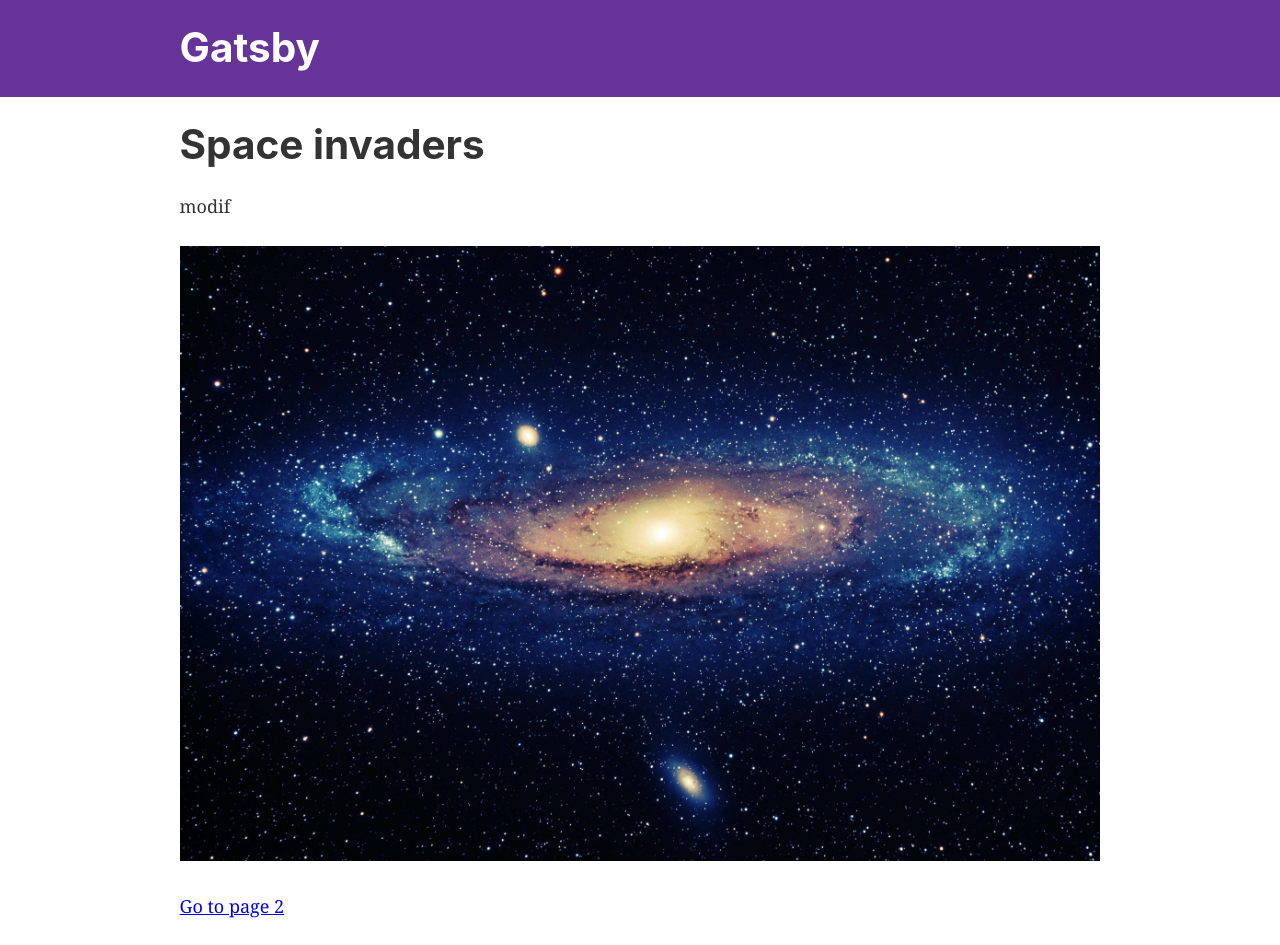
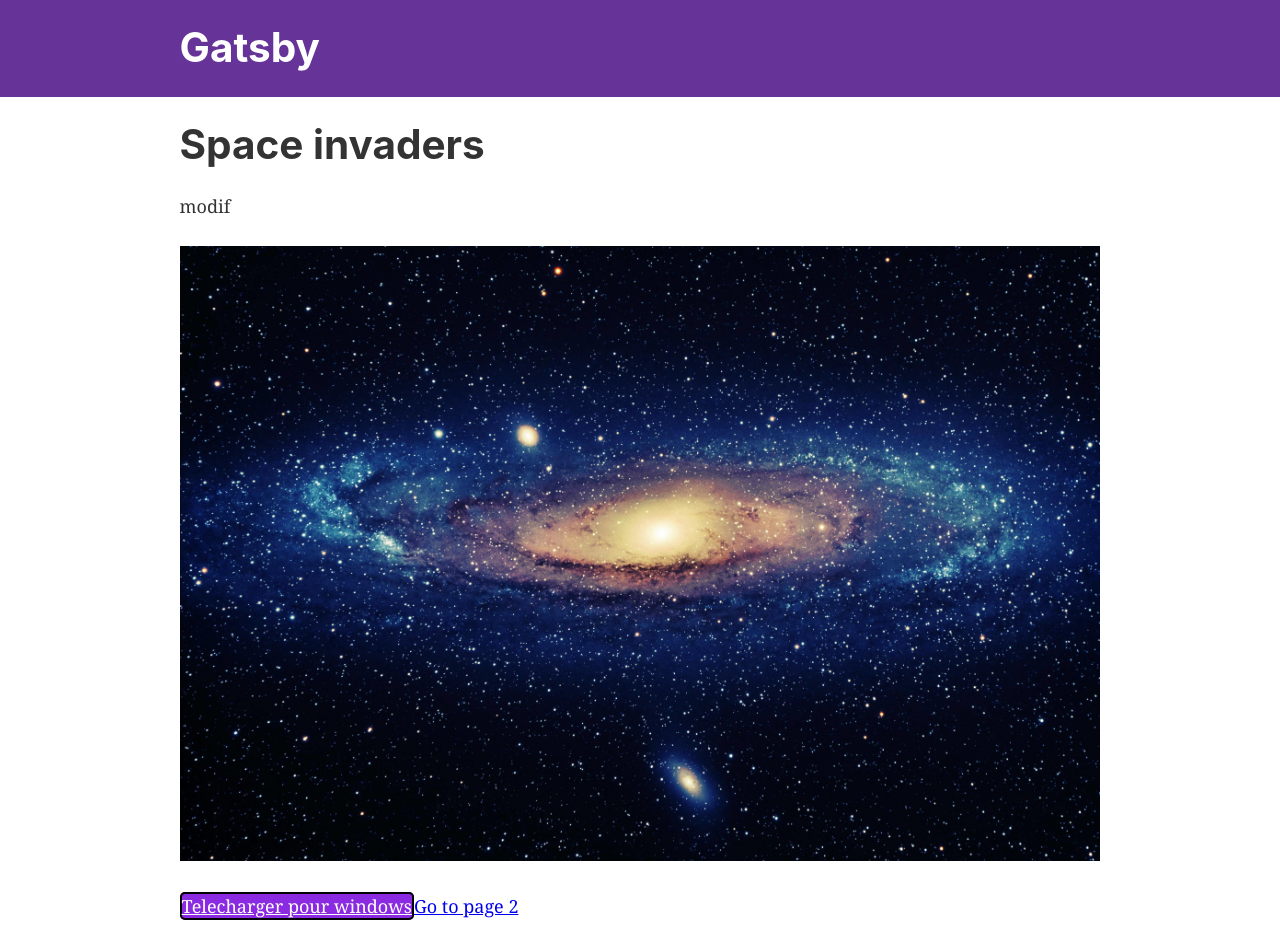
Before and after one commit to remydvl/Site-space-evolution, a Gatsby site: page / in a window 1280 px wide. Built offline with nearby package versions, Linux system fonts and the light colour scheme; Gatsby itself is replaced by a stand-in of ours.

Commit message:
Add button for download win exe

```diff
--- a/content/home.md
+++ b/content/home.md
@@ -2,4 +2,5 @@
 title: Space invaders
 intro: modif
 image: assets/864929.jpg
+winFile: assets/space-evolution_v-1-0-0_win
 ---
--- a/src/layouts/index.css
+++ b/src/layouts/index.css
@@ -622,3 +622,10 @@ pre tt:after {
     font-size: 100%;
   }
 }
+
+a.button  {
+  border: 2px solid black;
+  border-radius: 5px;
+  color: white;
+  background-color: blueviolet;
+}
--- a/src/pages/index.tsx
+++ b/src/pages/index.tsx
@@ -27,6 +27,7 @@ export default class extends React.Component<IndexPageProps, {}> {
         <h1>{data.title}</h1>
         <p>{data.intro}</p>
         <img src={data.image} alt='space-evolution logo' />
+        <a class="button" href={data.winFile}>Telecharger pour windows</a>
         <Link to="/page-2/">Go to page 2</Link>
       </div>
     )
@@ -43,6 +44,7 @@ export const cmsQuery = graphql`
               title
               intro
               image
+              winFile
           }
         }
       }
```
Also changed, not shown: static/admin/config.yml (+4 -3 lines).
